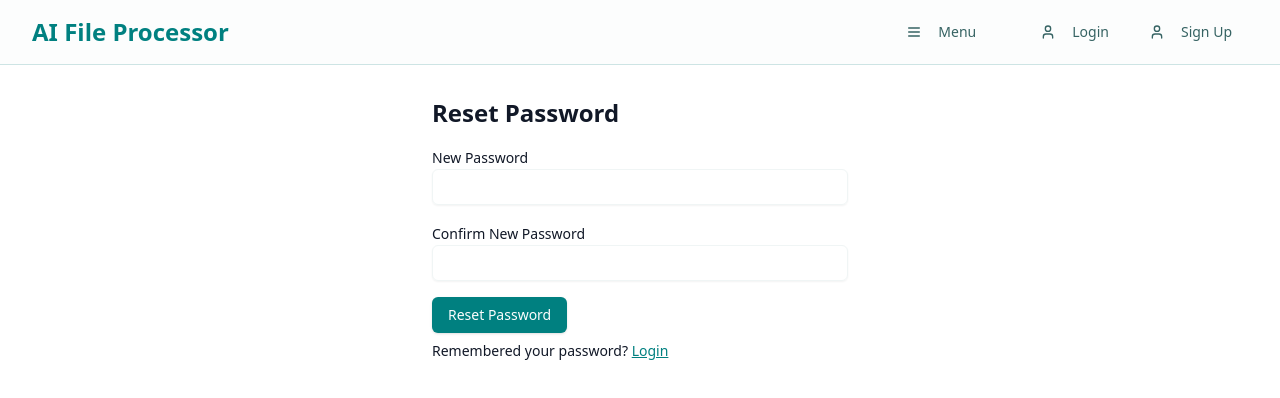
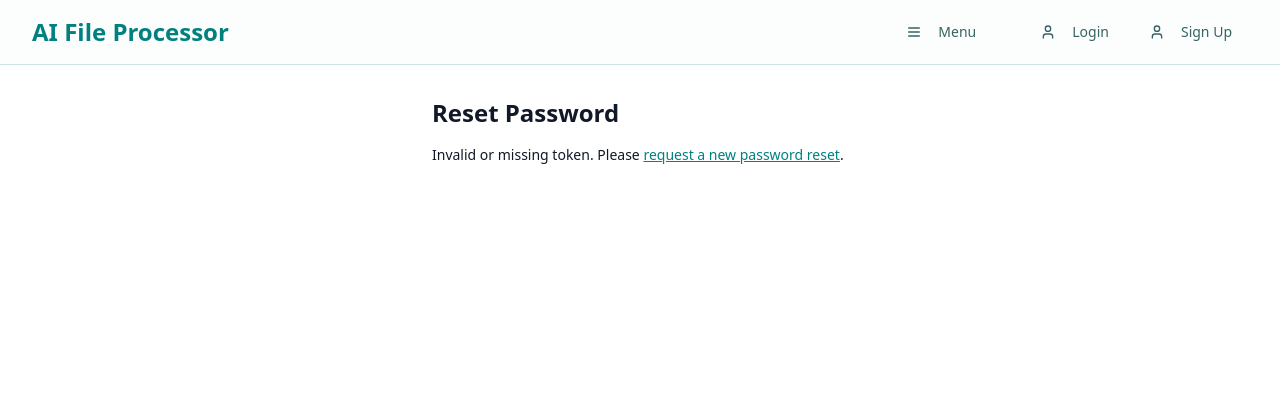
Before and after one commit to rebumatadele/File-Processing-Webapp, a Next.js app in the folder Frontend/file_processor/: page /reset-password in a window 1280 px wide. Before the commit this address had no page. Shown: the top 398 px of the page. Built offline with nearby package versions, Linux system fonts and the light colour scheme.

Commit message:
password reset issues

```diff
--- /dev/null
+++ b/Frontend/file_processor/api/resetPasswordInstance.ts
@@ -0,0 +1,14 @@
+// src/api/resetPasswordInstance.ts
+
+import axios, { AxiosInstance } from 'axios';
+
+const resetPasswordInstance: AxiosInstance = axios.create({
+  baseURL: 'https://file-processing-webapp.onrender.com',
+  headers: {
+    'Content-Type': 'application/json',
+  },
+});
+
+// No interceptors are added to this instance to avoid conflicts
+
+export default resetPasswordInstance;
--- a/Frontend/file_processor/app/reset-password/page.tsx
+++ b/Frontend/file_processor/app/reset-password/page.tsx
@@ -2,45 +2,32 @@
 
 'use client';
 
-import { useState, useEffect } from 'react';
+import { useState, Suspense } from 'react';
 import { useRouter, useSearchParams } from 'next/navigation';
 import Link from 'next/link';
 import { Button } from '@/components/ui/button';
 import { Input } from '@/components/ui/input';
 import { Label } from '@/components/ui/label';
 import { useToast } from '@/hooks/use-toast';
-import axiosInstance from '@/api/axiosInstance';
+import resetPasswordInstance from '@/api/resetPasswordInstance'; // Import the new Axios instance
 import {
-  ResetPasswordRequest,
   ResetPasswordResponse,
   ErrorResponse,
 } from '@/types/apiTypes';
 import axios from 'axios';
 
-export default function ResetPasswordPage() {
+// **Component that contains the Reset Password Form**
+function ResetPasswordForm({ token }: { token: string }) {
   const [newPassword, setNewPassword] = useState<string>('');
   const [confirmPassword, setConfirmPassword] = useState<string>('');
   const [isLoading, setIsLoading] = useState<boolean>(false);
   const { toast } = useToast();
   const router = useRouter();
-  const searchParams = useSearchParams();
-
-  const token = searchParams.get('token');
-
-  useEffect(() => {
-    if (!token) {
-      toast({
-        title: 'Error',
-        description: 'Invalid or missing token.',
-        variant: 'destructive',
-      });
-      router.push('/forgot-password');
-    }
-  }, [token, toast, router]);
 
   const handleResetPassword = async (e: React.FormEvent<HTMLFormElement>) => {
     e.preventDefault();
 
+    // **Password Match Validation**
     if (newPassword !== confirmPassword) {
       toast({
         title: 'Error',
@@ -50,36 +37,38 @@ export default function ResetPasswordPage() {
       return;
     }
 
-    if (!token) {
+    // **Ensure Password is Not Empty or Whitespace**
+    if (newPassword.trim() === '') {
       toast({
         title: 'Error',
-        description: 'Invalid or missing token.',
+        description: 'Password cannot be empty.',
         variant: 'destructive',
       });
-      router.push('/forgot-password');
       return;
     }
 
     setIsLoading(true);
 
-    const requestData: ResetPasswordRequest = { new_password: newPassword };
+    // **Prepare Request Data as an Object**
+    const requestData = { new_password: newPassword };
 
-    // Debugging: Log the token and requestData
+    // **Debugging Logs**
     console.log('Reset Password Request Data:', requestData);
     console.log('Authorization Token:', token);
 
     try {
-      const response = await axiosInstance.post<ResetPasswordResponse>(
+      // **API Call to Reset Password**
+      const response = await resetPasswordInstance.post<ResetPasswordResponse>(
         '/auth/reset-password',
-        requestData,
+        requestData, // Send as JSON object
         {
           headers: {
             Authorization: `Bearer ${token}`,
-            // 'Content-Type': 'application/json', // Axios sets this automatically
           },
         }
       );
 
+      // **Success Toast and Redirection**
       toast({
         title: 'Success',
         description: response.data.message,
@@ -88,6 +77,7 @@ export default function ResetPasswordPage() {
     } catch (error: unknown) {
       let errorMessage: string = 'Something went wrong';
 
+      // **Error Handling**
       if (axios.isAxiosError<ErrorResponse>(error)) {
         if (error.response?.data?.detail) {
           if (Array.isArray(error.response.data.detail)) {
@@ -101,6 +91,7 @@ export default function ResetPasswordPage() {
         }
       }
 
+      // **Error Toast**
       toast({
         title: 'Error',
         description: errorMessage,
@@ -123,7 +114,7 @@ export default function ResetPasswordPage() {
             value={newPassword}
             onChange={(e) => setNewPassword(e.target.value)}
             required
-            minLength={6} // Enforce minimum password length
+            // Removed minLength
           />
         </div>
         <div>
@@ -134,7 +125,7 @@ export default function ResetPasswordPage() {
             value={confirmPassword}
             onChange={(e) => setConfirmPassword(e.target.value)}
             required
-            minLength={6} // Enforce minimum password length
+            // Removed minLength
           />
         </div>
         <Button type="submit" disabled={isLoading}>
@@ -150,3 +141,28 @@ export default function ResetPasswordPage() {
     </div>
   );
 }
+
+// **Main Page Component with Suspense Boundary**
+export default function ResetPasswordPage() {
+  const searchParams = useSearchParams();
+  const token = searchParams.get('token');
+
+  return (
+    <Suspense fallback={<div>Loading...</div>}>
+      {token ? (
+        <ResetPasswordForm token={token} />
+      ) : (
+        <div className="container mx-auto p-4 max-w-md">
+          <h1 className="text-2xl font-bold mb-4">Reset Password</h1>
+          <p className="text-sm mt-2">
+            Invalid or missing token. Please{' '}
+            <Link href="/forgot-password" className="text-primary underline">
+              request a new password reset
+            </Link>
+            .
+          </p>
+        </div>
+      )}
+    </Suspense>
+  );
+}
```
